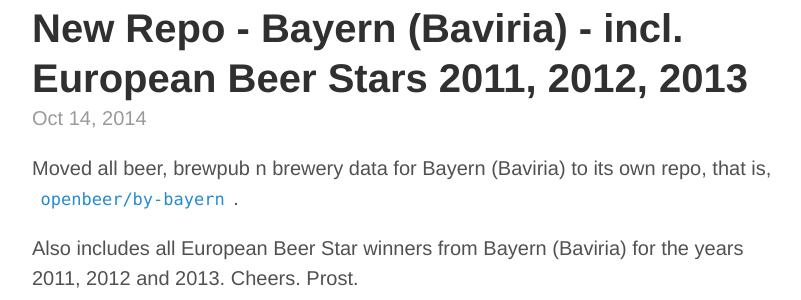
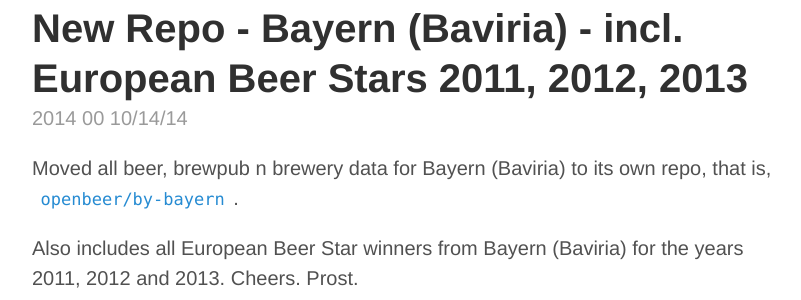
Before and after one commit to gledos/jekyll-minimal-theme-zh-cmn-hans, a Jekyll site: the page built from _posts/2014-10-14-new-repo-baviria-bayern.md, in a window 1280 px wide. Shown: the part 136-436 px from the top of the page, without its empty margins (228-1029 px from the left). Built offline with Jekyll 4.4.1, drawn with Linux system fonts in a browser that asks for light colours.

Commit message:
Update post.html

```diff
--- a/_layouts/post.html
+++ b/_layouts/post.html
@@ -4,6 +4,7 @@
 
 <article class='post'>
   <h1 class='post-title'>{{ page.title }}</h1>
-  <div class="post-date">{{ page.date | date: "%b %-d, %Y" }}</div>
+  <!--<div class="post-date">{{ page.date | date: "%b %-d, %Y" }}</div>-->
+  <div class="post-date">{{ page.date | date: "%Y %M %D" }}</div>
   {{ content }}
 </article>
```
